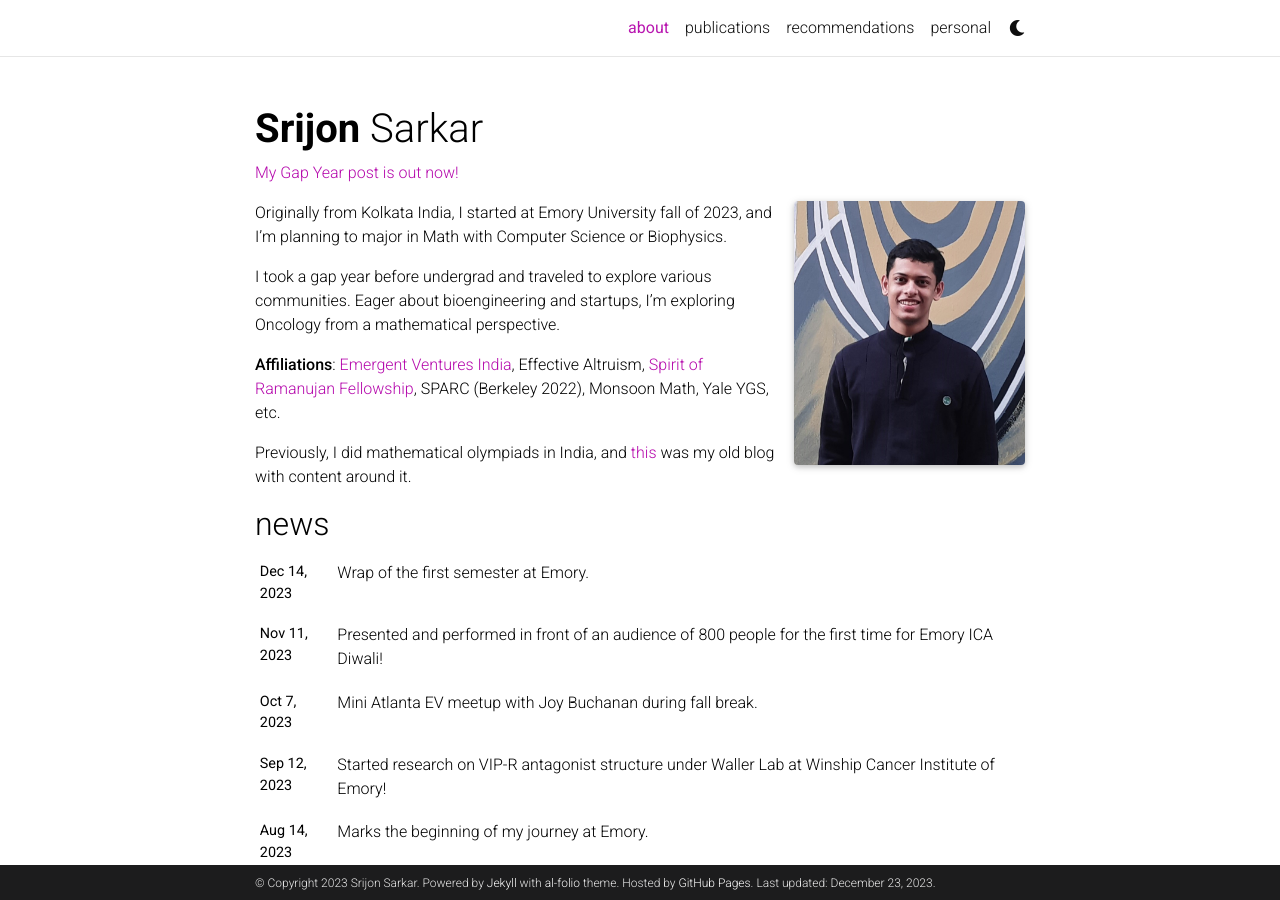
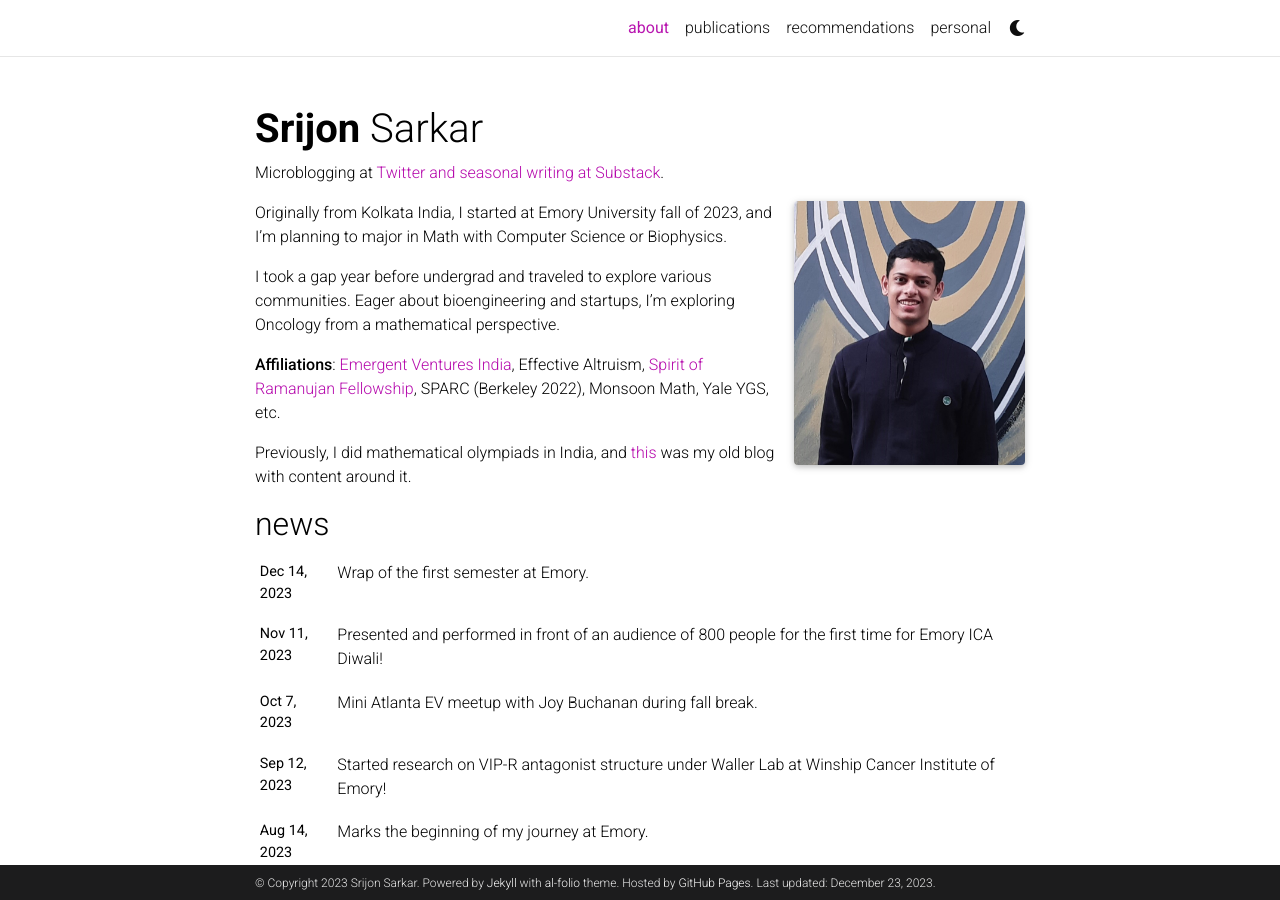
Before and after one commit to sarkarsrijon/sarkarsrijon.github.io, a Jekyll site: the page built from _pages/about.md, in a window 1280 px wide and 900 px high. Built offline with Jekyll 4.4.1, drawn with Linux system fonts in a browser that asks for light colours; full-size pictures stand in for the smaller copies a plugin makes; comment, search, counter and statistics services are not loaded; a style sheet for code colours, icons or effects is not loaded.

Commit message:
Update about.md

```diff
--- a/_pages/about.md
+++ b/_pages/about.md
@@ -2,7 +2,7 @@
 layout: about
 title: about
 permalink: /
-subtitle: <a href='https://srijonsarkar.substack.com/'>My Gap Year post is out now! </a>
+subtitle: Microblogging at <a href='https://twitter.com/srijonrick'> Twitter and seasonal writing at <a href='https://srijonsarkar.substack.com/'>Substack</a>.
 
 profile:
   align: right
```
